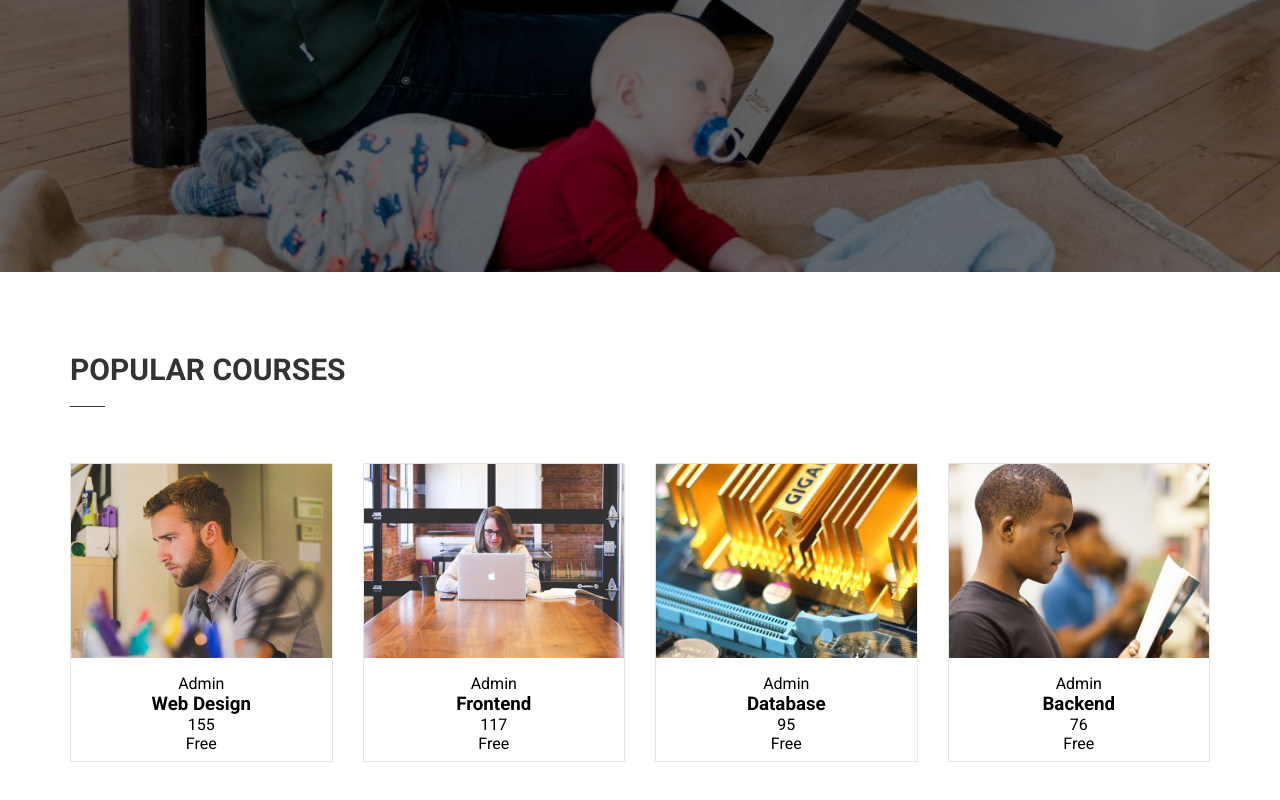
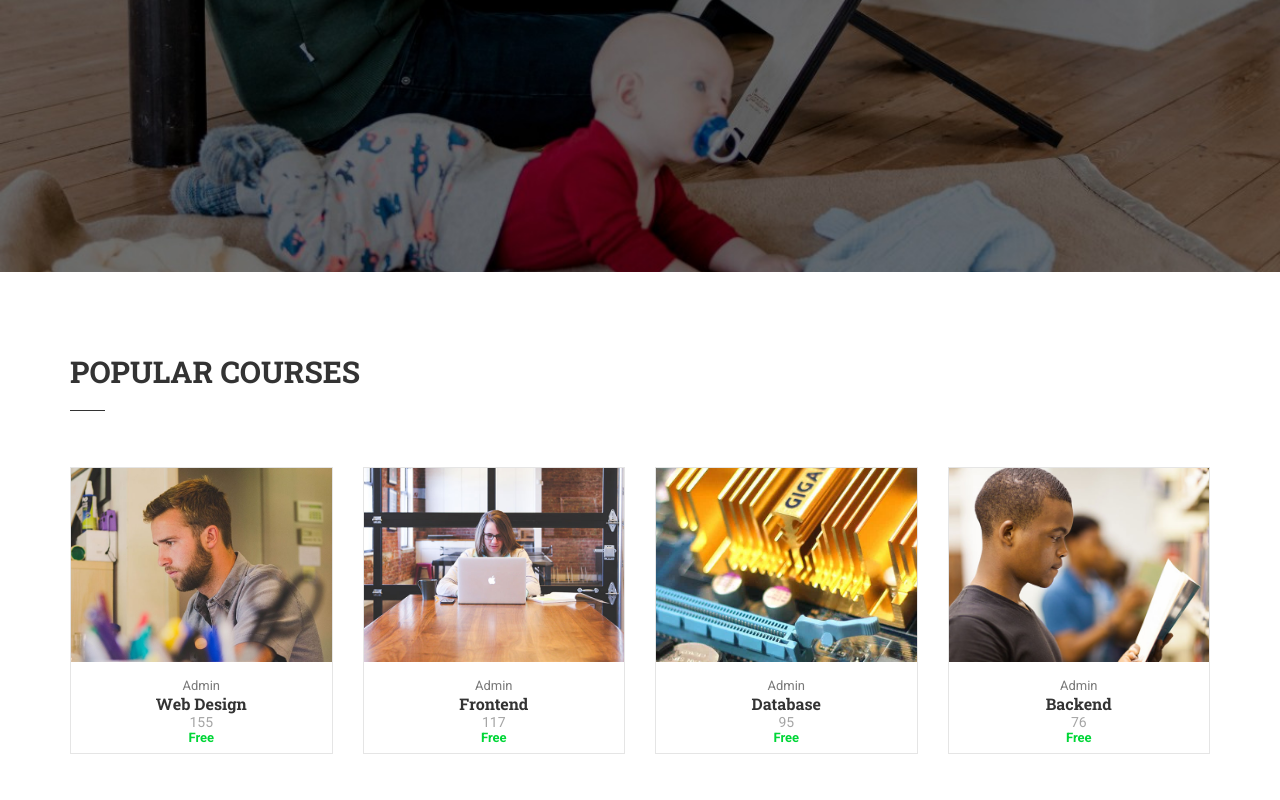
Before and after one commit to crispyzingy/pracsitylabs, a plain HTML site: page index.html in a window 1280 px wide. Shown: the part 528-1328 px from the top of the page. Drawn offline with Linux system fonts and the light colour scheme.

Commit message:
some card styling

```diff
--- a/index.html
+++ b/index.html
@@ -64,7 +64,7 @@
                 <article class="card">
                     <img src="resources/css/img/media/course-1.jpg" alt="Web Design" loading="lazy">
                     <div class="card__content">
-                        <p class="text--medium">Admin</p>
+                        <p class="author--contain">Admin</p>
                         <h3>Web Design</h3>
                         <div class="card__info">
                             <p class="text--medium">155</p>
@@ -75,7 +75,7 @@
                 <article class="card">
                     <img src="resources/css/img/media/become-teacher.jpg" alt="Frontend" loading="lazy">
                     <div class="card__content">
-                        <p class="text--medium">Admin</p>
+                        <p class="author--contain">Admin</p>
                         <h3>Frontend</h3>
                         <div class="card__info">
                             <p class="text--medium">117</p>
@@ -86,7 +86,7 @@
                 <article class="card">
                     <img src="resources/css/img/media/2.jpg" alt="Database" loading="lazy">
                     <div class="card__content">
-                        <p class="text--medium">Admin</p>
+                        <p class="author--contain">Admin</p>
                         <h3>Database</h3>
                         <div class="card__info">
                             <p class="text--medium">95</p>
@@ -97,7 +97,7 @@
                 <article class="card">
                     <img src="resources/css/img/media/blog-3.jpg" alt="Backend" loading="lazy">
                     <div class="card__content">
-                        <p class="text--medium">Admin</p>
+                        <p class="author--contain">Admin</p>
                         <h3>Backend</h3>
                         <div class="card__info">
                             <p class="text--medium">76</p>
--- a/resources/css/styles.css
+++ b/resources/css/styles.css
@@ -185,6 +185,10 @@ nav {
   }
 }
 
+.grow h2 {
+  font-family: 'Roboto Slab', sans-serif;
+}
+
 .card {
   display: flex; /* [1] */
   flex-direction: column; /* [2] */
@@ -200,6 +204,25 @@ nav {
   flex-grow: 1; /* [3] */
   display: flex; /* [4] */
   flex-direction: column;
+}
+.card__content h3 {
+  font-family: 'Roboto Slab', sans-serif;
+  font-size: 16px;
+  color: #333;
+}
+.card__price{
+  color: #00d637;
+  font-weight: 700;
+  font-size: 13px;
+}
+
+.author--contain {
+  color: #7a7a7a;
+  font-size: 13px;
+}
+.text--medium{
+  color: #A5A5A5;
+  font-size: 14px;
 }
 
 .card img{
```
